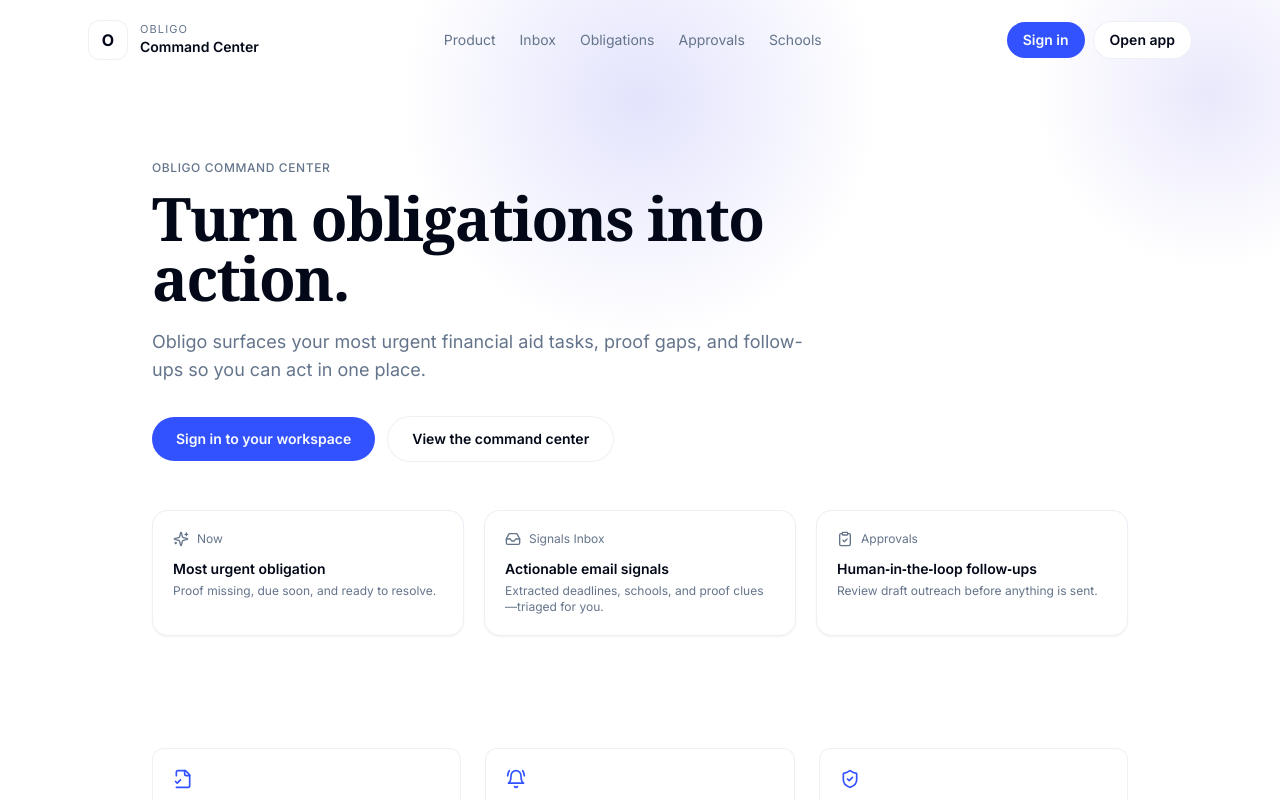
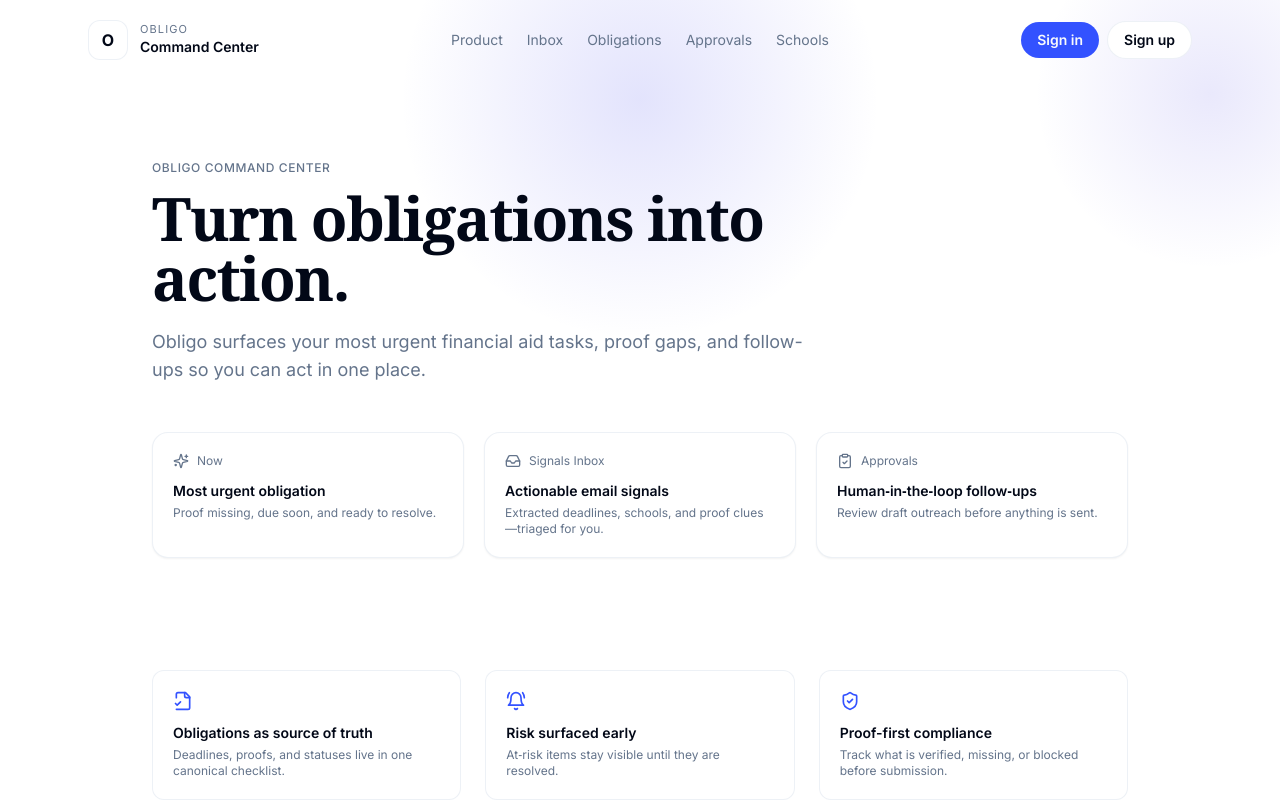
Before and after one commit to Cventura12/my-project, a Next.js app in the folder obligo-next/: page / in a window 1280 px wide. Shown: the top 800 px of the page. Built offline with nearby package versions, Linux system fonts and the light colour scheme; no server answers.

Commit message:
Update landing CTAs

```diff
--- a/obligo-next/src/app/page.tsx
+++ b/obligo-next/src/app/page.tsx
@@ -47,10 +47,10 @@
             Sign in
           </button>
           <button
-            onClick={() => router.push("/app/today")}
+            onClick={() => router.push("/signup")}
             className="hidden sm:inline-flex px-4 py-2 text-sm font-semibold rounded-full border border-border/60 bg-background hover:bg-muted/40"
           >
-            Open app
+            Sign up
           </button>
         </div>
       </nav>
@@ -71,20 +71,7 @@
             Obligo surfaces your most urgent financial aid tasks, proof gaps, and follow-ups
             so you can act in one place.
           </p>
-          <div className="mt-8 flex flex-wrap items-center gap-3">
-            <button
-              onClick={() => router.push("/login")}
-              className="px-6 py-3 text-sm font-semibold rounded-full bg-primary text-primary-foreground hover:opacity-90"
-            >
-              Sign in to your workspace
-            </button>
-            <button
-              onClick={() => router.push("/app/today")}
-              className="px-6 py-3 text-sm font-semibold rounded-full border border-border/60 bg-background hover:bg-muted/40"
-            >
-              View the command center
-            </button>
-          </div>
+          <div className="mt-8" />
         </div>
 
         <div className="mt-12 grid grid-cols-1 md:grid-cols-3 gap-5">
```
